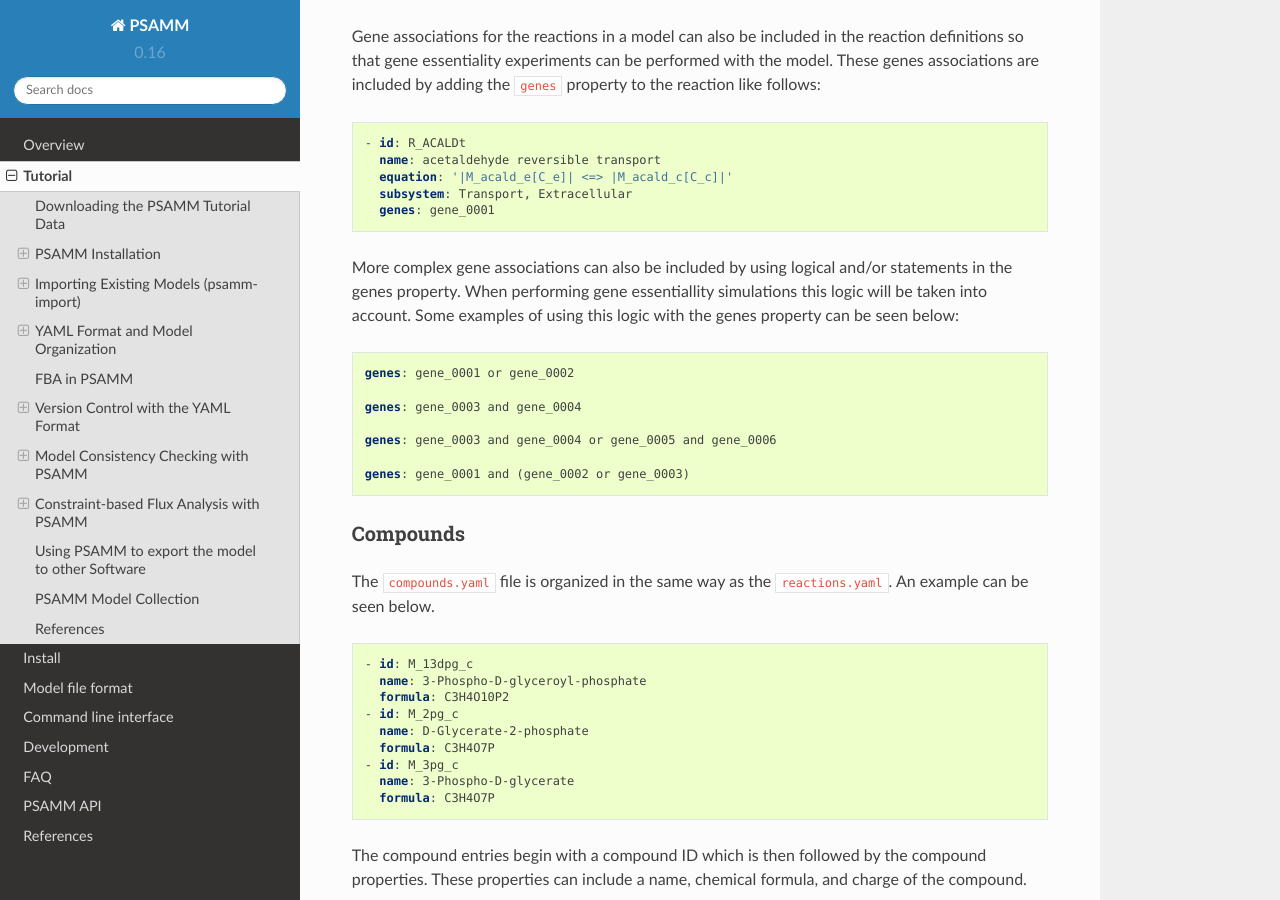
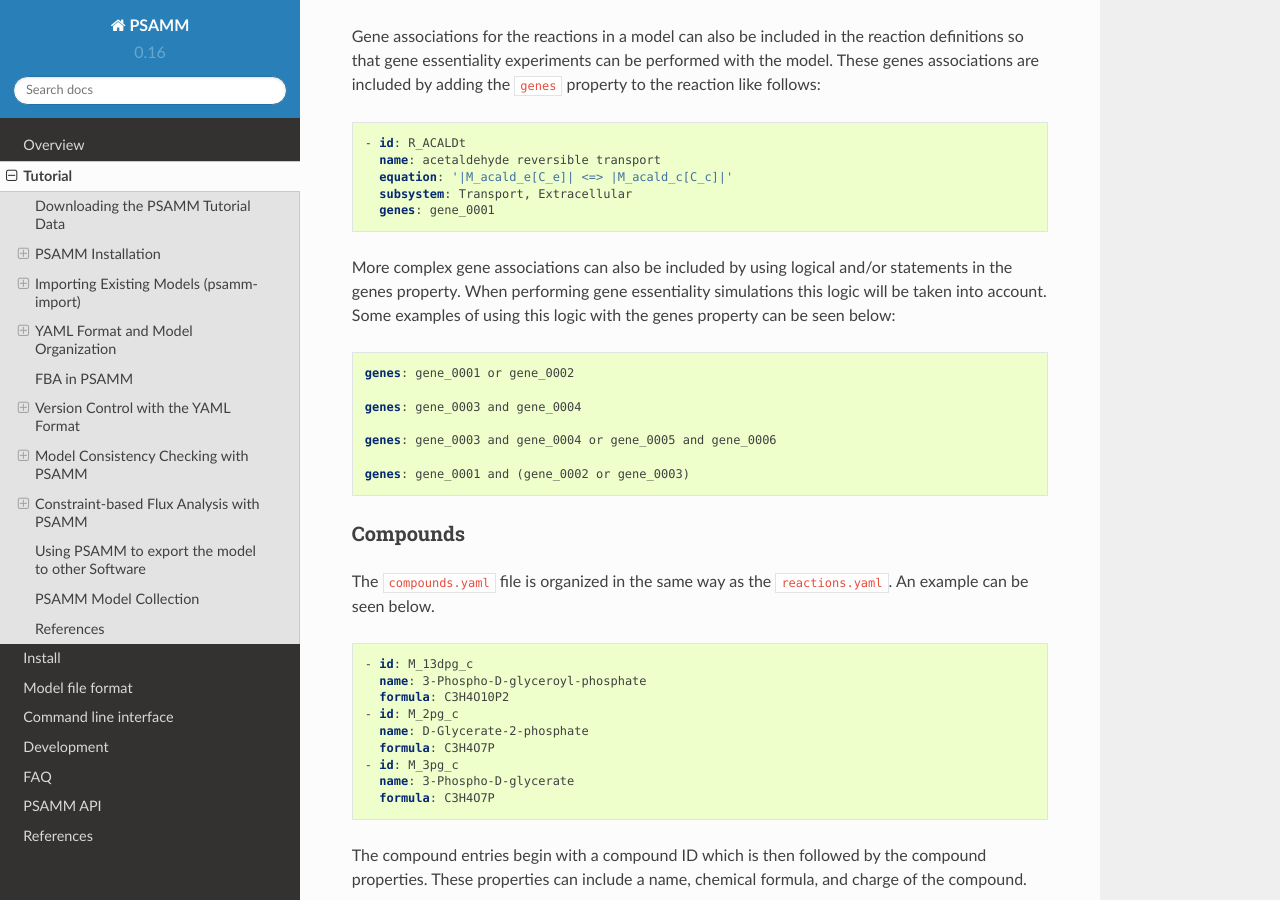
Before and after one commit to zhanglab/psamm, a Sphinx documentation site: the page built from docs/tutorial.rst, in a window 1280 px wide and 900 px high, scrolled down 11945 px. Built offline with Sphinx 7.4.7 and the Read the Docs theme 2.0.0, drawn with Linux system fonts in a browser that asks for light colours; the version number is read from the project's files by our own code; some of the changed text lies outside the part shown.

Commit message:
docs: Fix typos in tutorial data format section

```diff
--- a/docs/tutorial.rst
+++ b/docs/tutorial.rst
@@ -644,7 +644,7 @@
 
 
 More complex gene associations can also be included by using logical and/or
-statements in the genes property. When performing gene essentiallity simulations
+statements in the genes property. When performing gene essentiality simulations
 this logic will be taken into account. Some examples of using this logic with
 the genes property can be seen below:
 
```
Also changed, not shown: other parts of docs/tutorial.rst (+3 -3 lines).
